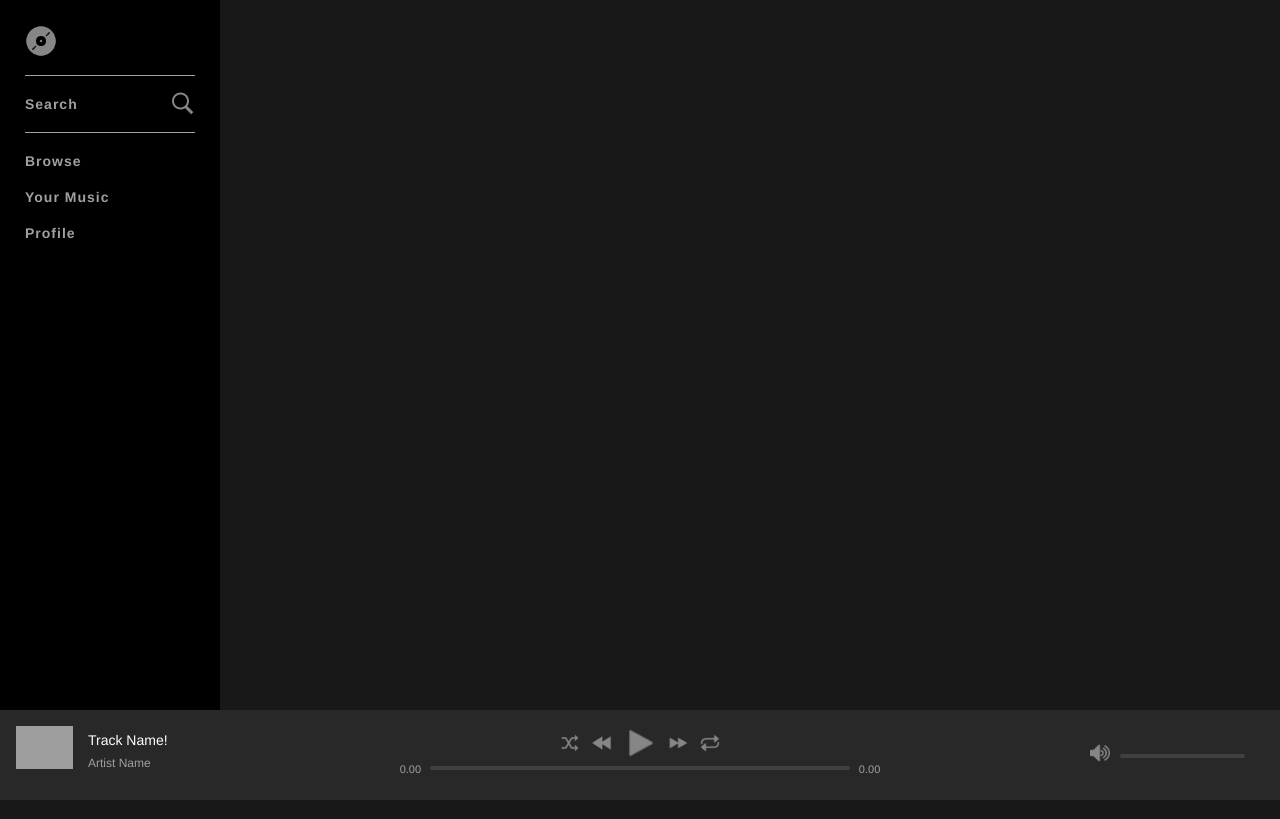
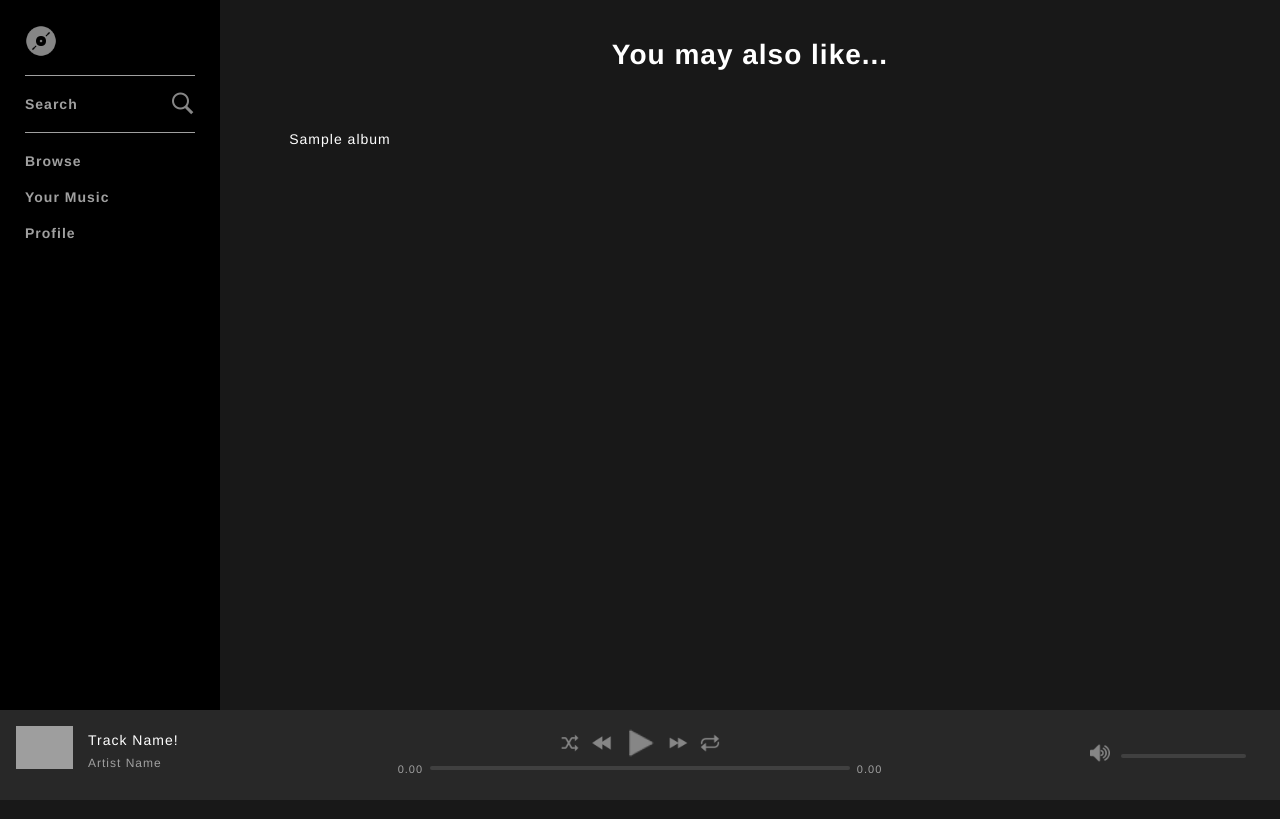
Before and after one commit to freya-cmd/IntoroKyoku, a PHP site: page / in a window 1280 px wide. Run offline with PHP 8.4, Linux system fonts and the light colour scheme; the visitor is signed in with stand-in values (Sample User, id 1); tables that the repository leaves empty or names only in its code hold one stand-in row (values such as "Sample post"); data that the repository does not hold is empty; grey boxes are pictures that could not be loaded.

Commit message:
add album

```diff
--- a/assets/css/index.css
+++ b/assets/css/index.css
@@ -14,6 +14,7 @@ html, body {
 * {
    font-family: "Helvetica Neue", Helvetica, Arial, sans-serif;
    color: #fff;
+   letter-spacing: 1px;
 }
 
 #nowPlayingBarContainer {
@@ -220,3 +221,32 @@ width: 125px;
 #mainContent {
     padding: 0 20px;
 }
+
+.pageHeadingBig {
+    padding: 20px;
+    text-align: center;
+}
+
+.gridViewItem {
+    display: inline-block;
+    margin-right: 20px;
+    width: 29%;
+    max-width: 200px;
+    min-width: 150px;
+    margin-bottom: 20px;
+}
+.gridViewItem a{
+    text-decoration: none;
+}
+.gridViewItem img {
+    width: 100%;
+}
+
+.gridViewInfo {
+    font-weight: 300;
+    text-align: center;
+    padding: 5px 0;
+    text-overflow: ellipsis;
+    overflow: hidden;
+    white-space: nowrap;
+}
--- a/index.php
+++ b/index.php
@@ -1,2 +1,30 @@
 <?php include("includes/header.php"); ?>
+
+<h1 class="pageHeadingBig">You may also like...</h1>
+
+<div class="gridViewContainer">
+
+    <?php
+        $albumQuery = mysqli_query($con, "SELECT * FROM albums ORDER BY RAND() LIMIT 10");
+
+        while($row = mysqli_fetch_array($albumQuery)) {
+
+
+
+            echo "<div class='gridViewItem'>
+                <a href='album.php?id=". $row['id'] . "'>
+
+                <img src='" . $row['artworkPath'] . "'>
+
+                <div class='gridViewInfo'>"
+                    . $row['title'] .
+                    "</div>
+                </a>
+                </div>";
+        }
+    ?>
+
+</div>
+
+
 <?php include("includes/footer.php"); ?>
```
